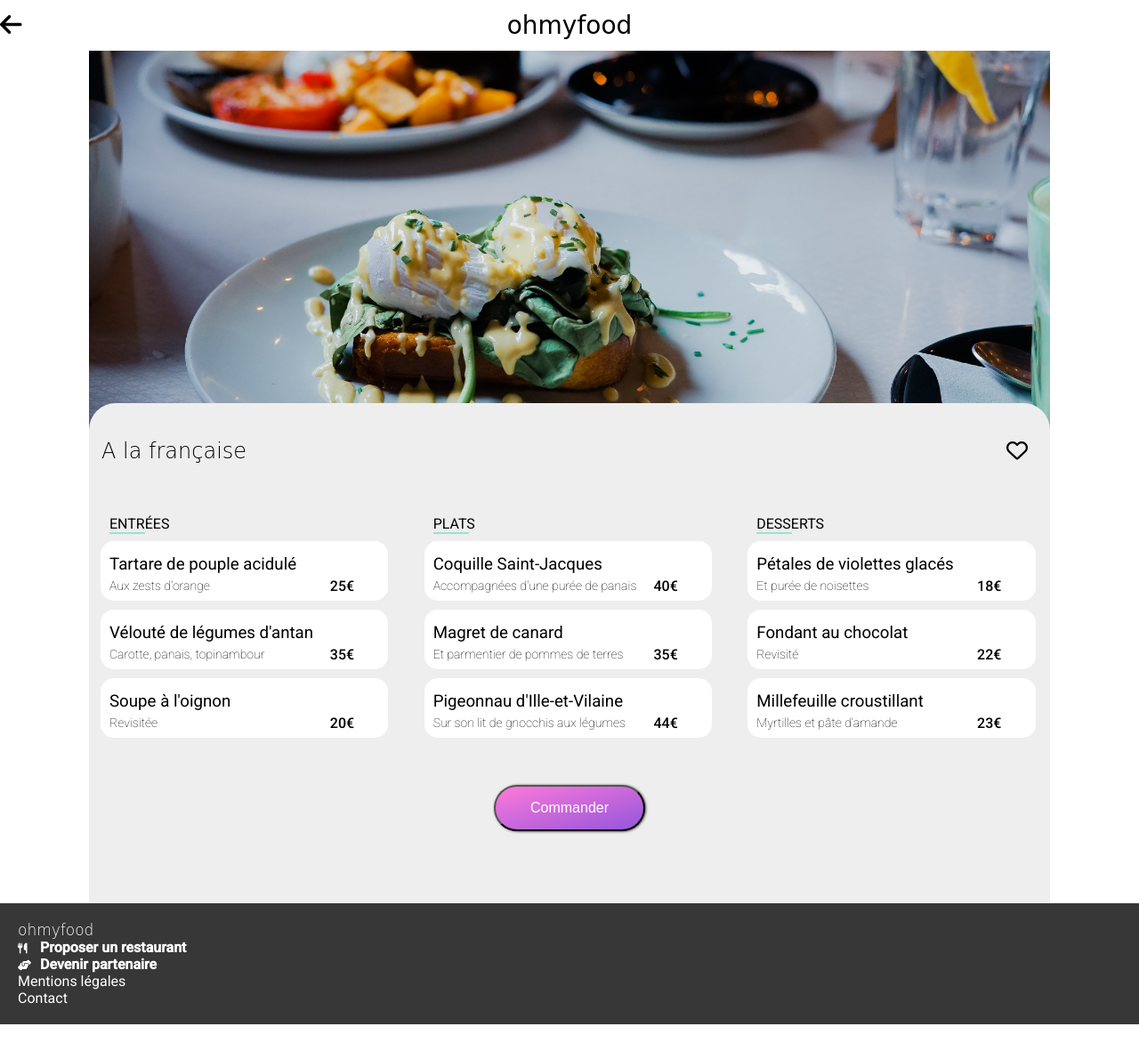
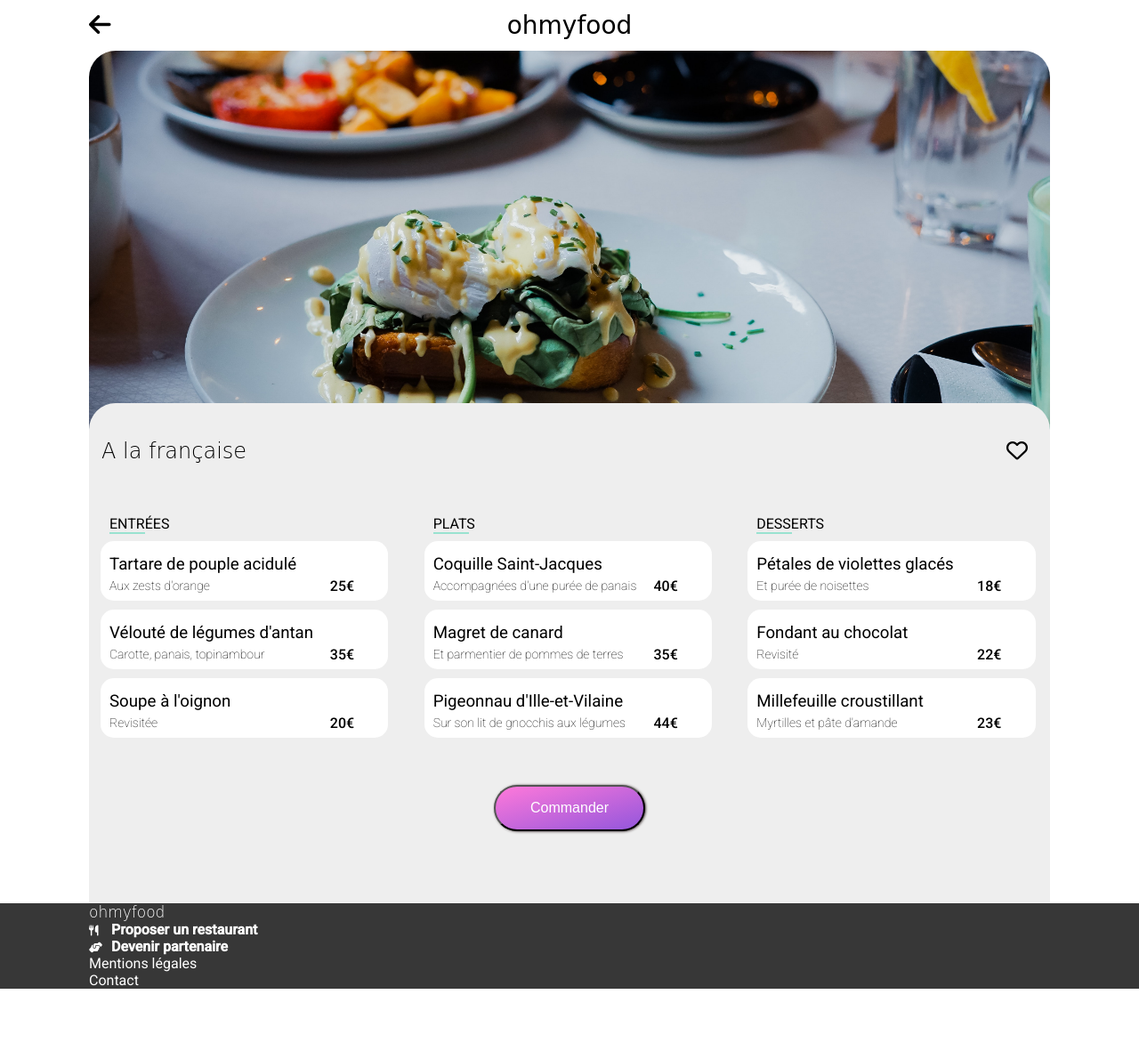
Before and after one commit to emstorms/elomstorm_3_13122021, a website: page menu1.html in a window 1280 px wide. Shown: the whole page at 89% size. After the commit the page ends 1111 px from the top, so only its background shows below. Drawn offline with Linux system fonts and the light colour scheme; a web font is replaced by a local one.

Commit message:
adjusting header arrow and footer text

```diff
--- a/sass_/_menu1.scss
+++ b/sass_/_menu1.scss
@@ -395,8 +395,16 @@ main{
                 //*************
 @media screen and (min-width:860px){
 
+    header i{
+        margin-left:100px;
+    }
+
     .presentation_img {
         height: 450px;
+
+        img{
+            border-radius: 30px 30px 0 0;
+        }
       }
       main {
         padding: 0 100px;
@@ -426,7 +434,8 @@ main{
 
     footer{
         position:relative;
-        top:-54px; //collapse footer with nested tag to avoid blank space
+        margin-top: -54px; //collapse footer with nested tag to avoid blank space
+        padding:0 100px;
     }
 
 
```
Also changed, not shown: css/menu1.css, 1 other file.
